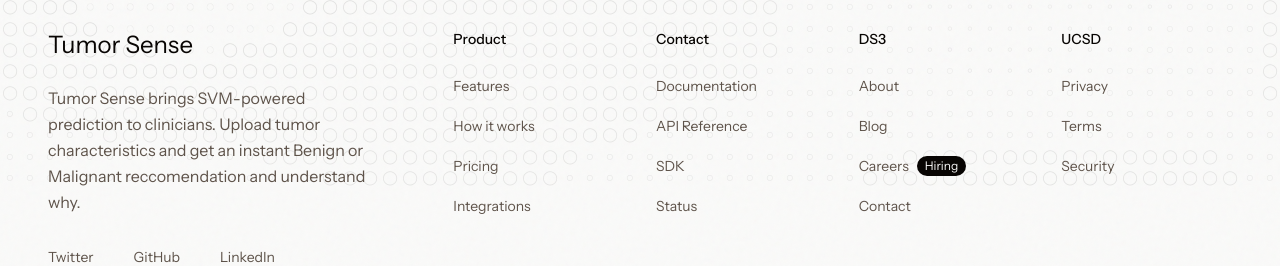
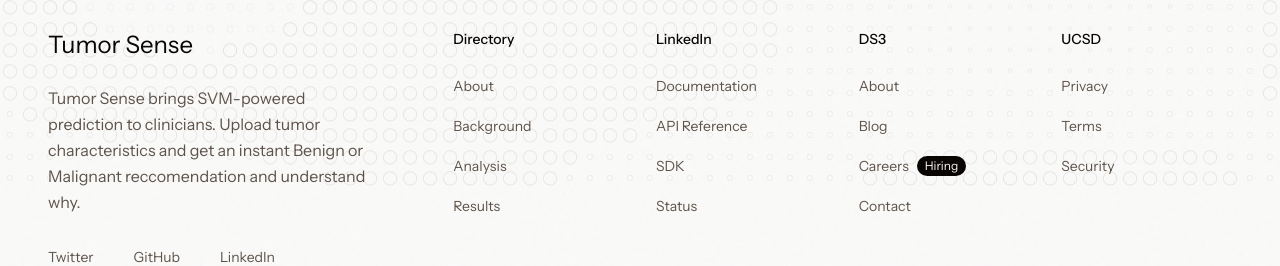
Before and after one commit to nathaniel-trueba/v0-tumor-sense, a Next.js app: page / in a window 1280 px wide. Shown: the part 11242-11508 px from the top of the page. Built offline with nearby package versions, Linux system fonts and the light colour scheme.

Commit message:
feat: update footer links to directory and social sections

```diff
--- a/components/landing/footer-section.tsx
+++ b/components/landing/footer-section.tsx
@@ -4,13 +4,13 @@ import { ArrowUpRight } from "lucide-react";
 import { AnimatedWave } from "./animated-wave";
 
 const footerLinks = {
-  Product: [
-    { name: "Features", href: "#features" },
-    { name: "How it works", href: "#how-it-works" },
-    { name: "Pricing", href: "#pricing" },
-    { name: "Integrations", href: "#integrations" },
+  Directory: [
+    { name: "About", href: "#process" },
+    { name: "Background", href: "#infrastructure" },
+    { name: "Analysis", href: "#capabilities" },
+    { name: "Results", href: "#live-metrics" },
   ],
-  Contact: [
+  LinkedIn: [
     { name: "Documentation", href: "#developers" },
     { name: "API Reference", href: "#" },
     { name: "SDK", href: "#developers" },
```
